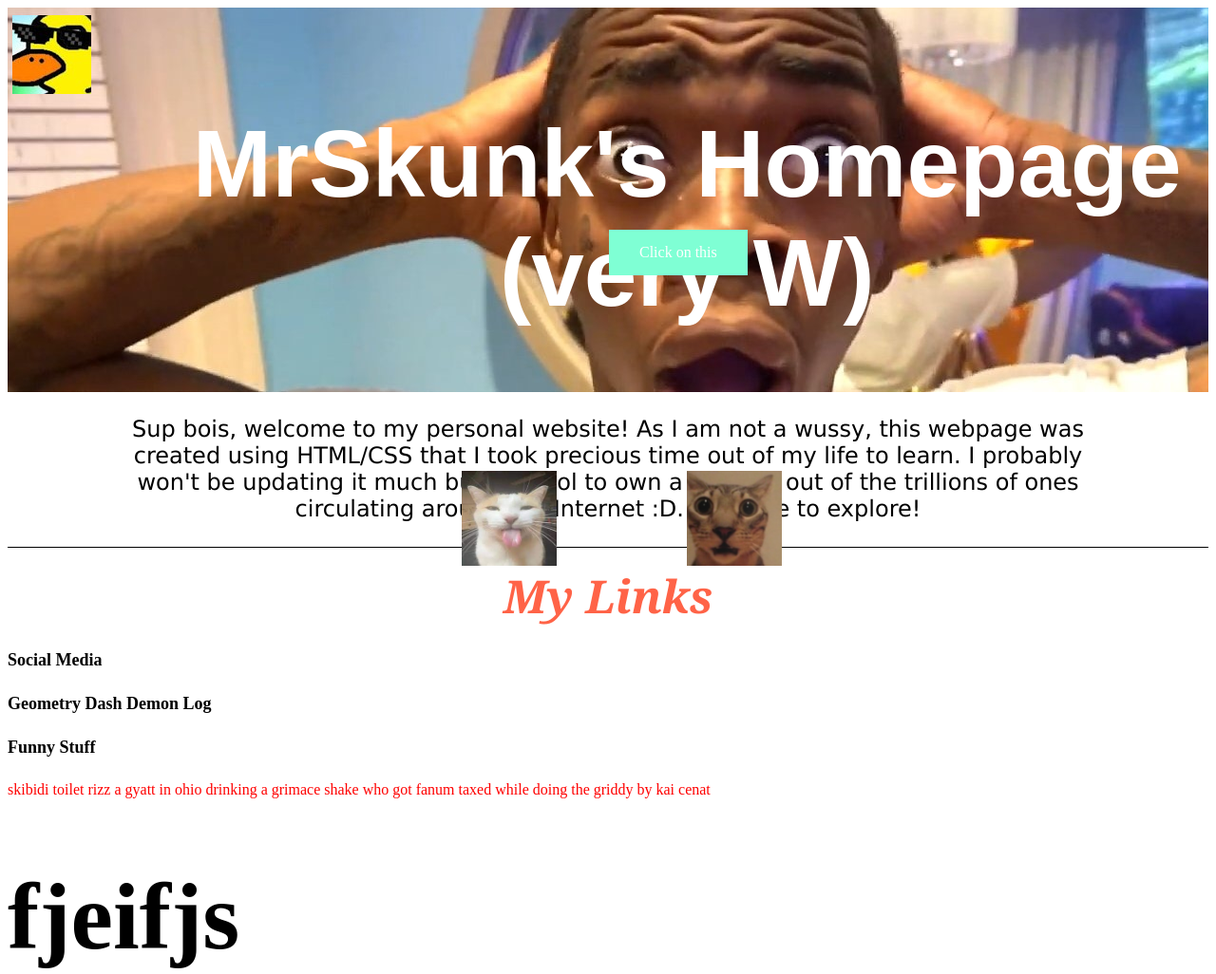
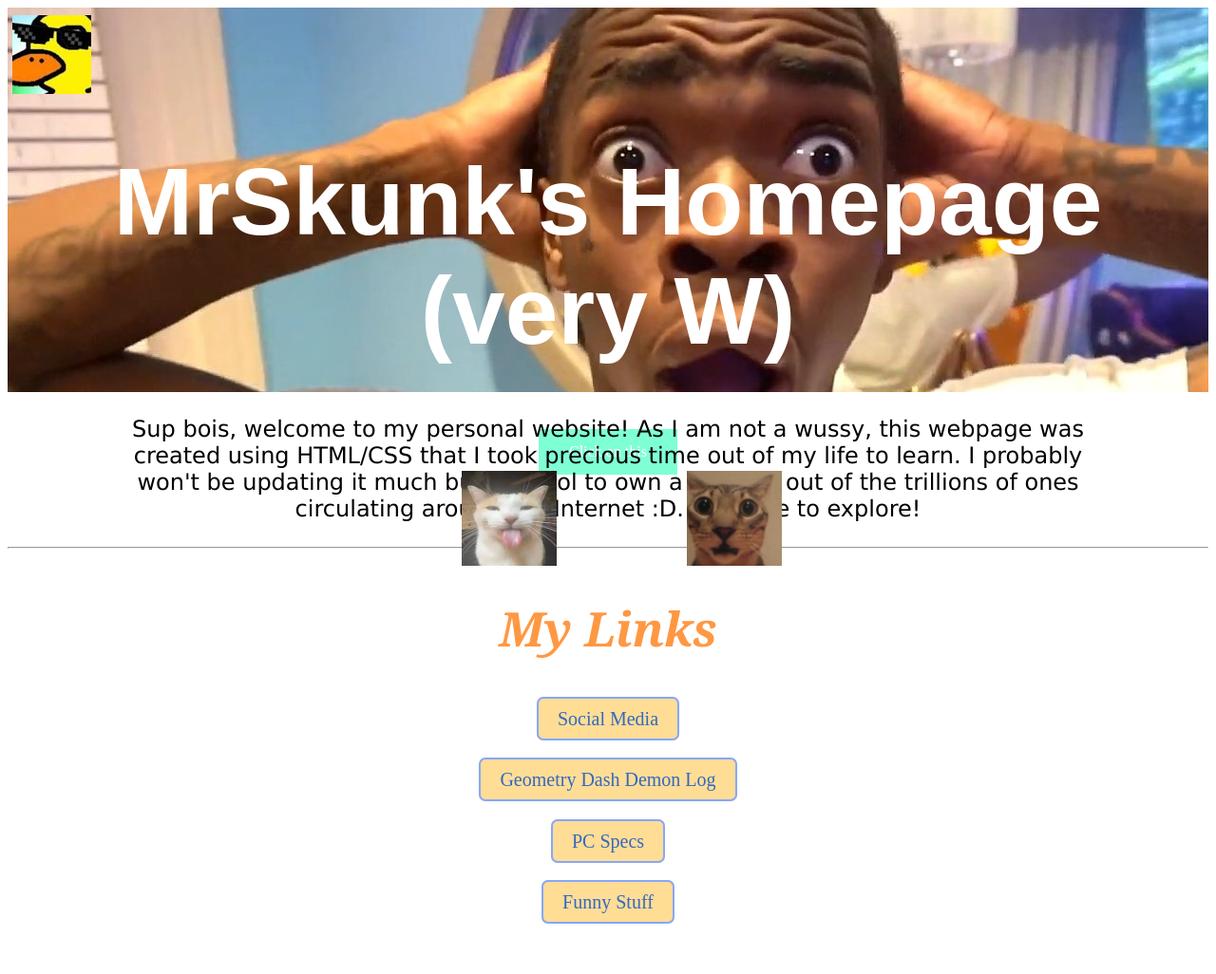
Before and after one commit to MrSkunk1049/mrskunk1049.github.io, a plain HTML site: page index.html in a window 1280 px wide. Shown: the top 1026 px of the page at 95% size. Drawn offline with Linux system fonts and the light colour scheme.

Commit message:
added links list

```diff
--- a/index.html
+++ b/index.html
@@ -7,13 +7,13 @@
 
   <body>
 
-    <div id="bannerimage">
+    <div id="bannerimage" style="text-align:center">
       <div id="herotext">
         <h1>MrSkunk's Homepage (very W)</h1>
       </div>
 
       <a href="https://www.youtube.com/channel/UC2AZ96lct3KeOX7of7IDgzQ" target="_blank">
-        <img src="./images/opduck.jpg" id="logo"></img>
+        <img src="./images/opduck.jpg" id="logo" alt="my pfp">
       </a>
 
       <!--
@@ -24,49 +24,54 @@
 
       <a target="_blank" href="https://www.youtube.com/watch?v=xvFZjo5PgG0&ab_channel=Duran" class="button">Click on this</a>
     </div>
-    <!--
+
+    <!--Geometry
     <p>
       <img src="./images/shockedblackguy.jpg" alt="banner image"></img>
     </p>
     -->
 
     <p id="intro">
-    <font size="5">
       Sup bois, welcome to my personal website! As I am not a wussy, this webpage was created using HTML/CSS that I took precious time out of my life to learn.
       I probably won't be updating it much but it's cool to own a website out of the trillions of ones circulating around the Internet :D. Feel free to explore!
-    </font>
     </p>
 
-    <hr size="1" color="black">
+    <hr>
 
     <h3 id="mylinks">
-    <font size="50">
       My Links
-    </font>
     </h3>
 
-    <img src="./images/cat.jpg" id="blehcat"></img>
-    <img src="./images/shockedcat.jpg" id="shockedcat"></img>
+    <img src="./images/cat.jpg" id="blehcat" alt="cat1">
+    <img src="./images/shockedcat.jpg" id="shockedcat" alt="cat2">
 
-    <h6>
-    <font size="4">
-      Social Media
-    </font>
-    </h6>
-    <h6>
-      <font size="4">
-        Geometry Dash Demon Log
-      </font>
-    </h6>
-    <h6>
-      <font size="4">
-        Funny Stuff
-      </font>
-    </h6>
+    <div style="text-align:center">
+      <a class="links" href="socialmedia.html">Social Media</a>
+      <h2></h2>
+      <a class="links" href="">Geometry Dash Demon Log</a>
+      <h2></h2>
+      <a class="links" href="">PC Specs</a>
+      <h2></h2>
+      <a class="links" href="">Funny Stuff</a>
+    </div>
+
+    <!--
+    <div style="text-align:center">
+      <p class="links">
+      <a class="links" href="socialmedia.html">Social Media</a>
+      </p>
+    </div>
+
+
+    <p class="links">
+      jfdisfjsodds
+    </p>
+
 
     <p id="firstline">
       skibidi toilet rizz a gyatt in ohio drinking a grimace shake who got fanum taxed while doing the griddy by kai cenat
     </p>
+  -->
 
     <h1>fjeifjs</h1>
   </body>
--- /dev/null
+++ b/socialmedia.html
@@ -0,0 +1,15 @@
+<!DOCTYPE html>
+<html>
+  <head>
+    <title>My Social Media</title>
+    <link href="style.css" rel="stylesheet" />
+  </head>
+
+  <body>
+    <div id="bannerimage2">
+        <div id="herotext">
+            <h1>My Social Media</h1>
+        </div>
+    </div>
+ </body>
+</html>
--- a/style.css
+++ b/style.css
@@ -5,11 +5,15 @@
     height: 405px;
     background-position:center;
 }
+#bannerimage2{
+    width: 100%;
+    background-image: url(./images/devilvortex.jpg);
+    height: 405px;
+    background-position: center;
+}
 #herotext{
     text-align: center;
-    position: absolute;
-    top: 6%;
-    left: 13%;
+    padding-top: 80px;
     color: white;
     font-family: sans-serif;
 }
@@ -30,22 +34,20 @@
     text-decoration: none;
     display: inline-block;
     font-size: 16px;
-    margin: 2px 1px;
     cursor: pointer;
-    position: absolute;
-    top: 30%;
-    left: 50%;
 }
 #intro{
     text-align: center;
     font-family: Verdana, Geneva, Tahoma, sans-serif;
     margin: 2% 10%;
+    font-size: 24px;
 }
 #mylinks{
     text-align: center;
     font-family: Cambria, Cochin, Georgia, Times, 'Times New Roman', serif;
     font-style: italic;
-    color: tomato;
+    color:#ff9843;
+    font-size: 50px;
 }
 #blehcat{
     width: 100px;
@@ -59,6 +61,20 @@
     top: 62%;
     left: 56.5%;
 }
+.links{
+    background-color:#ffdd95;
+    padding: 10px 20px;
+    border-radius: 7px;
+    font-size: 20px;
+    border-style: solid;
+    border-color: #86a7fc;
+    border-width: 2px;
+    text-decoration: none;
+    color: #3468c0;
+}
 h1{
     font-size: 100px;
 }
+h2{
+    font-size: 50px;
+}
```
Also changed, not shown: images/devilvortex.jpg (added).
